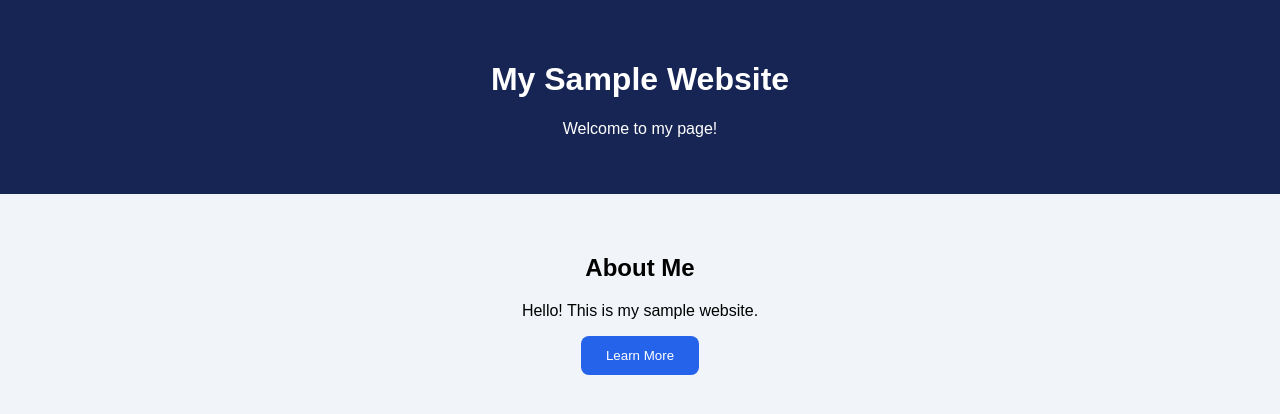
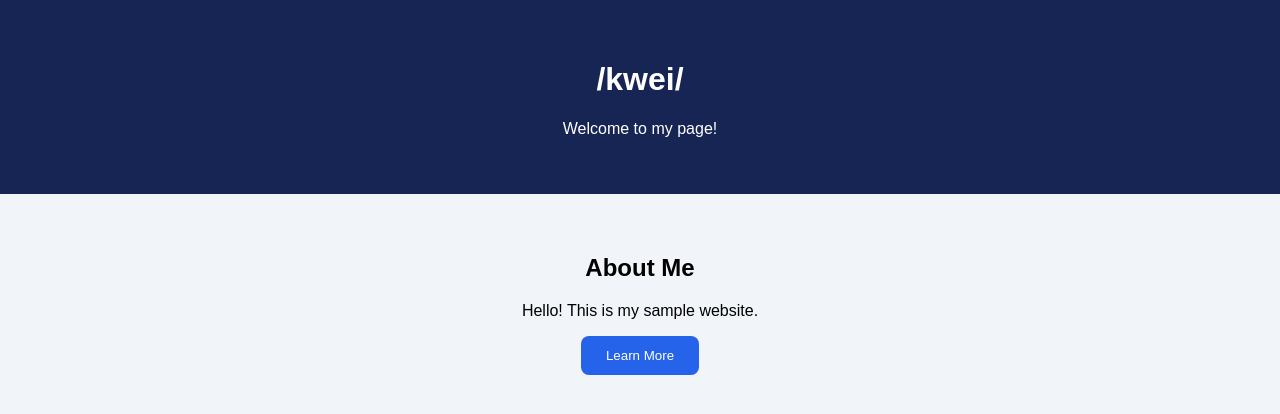
Before and after one commit to Lilsaints0109/My-Sample-Website, a plain HTML site: page index.html in a window 1280 px wide. Drawn offline with Linux system fonts and the light colour scheme.

Commit message:
Update index.html

```diff
--- a/index.html
+++ b/index.html
@@ -29,7 +29,7 @@
 </head>
 <body>
     <header>
-        <h1>My Sample Website</h1>
+        <h1>/kwei/</h1>
         <p>Welcome to my page!</p>
     </header>
 
```
